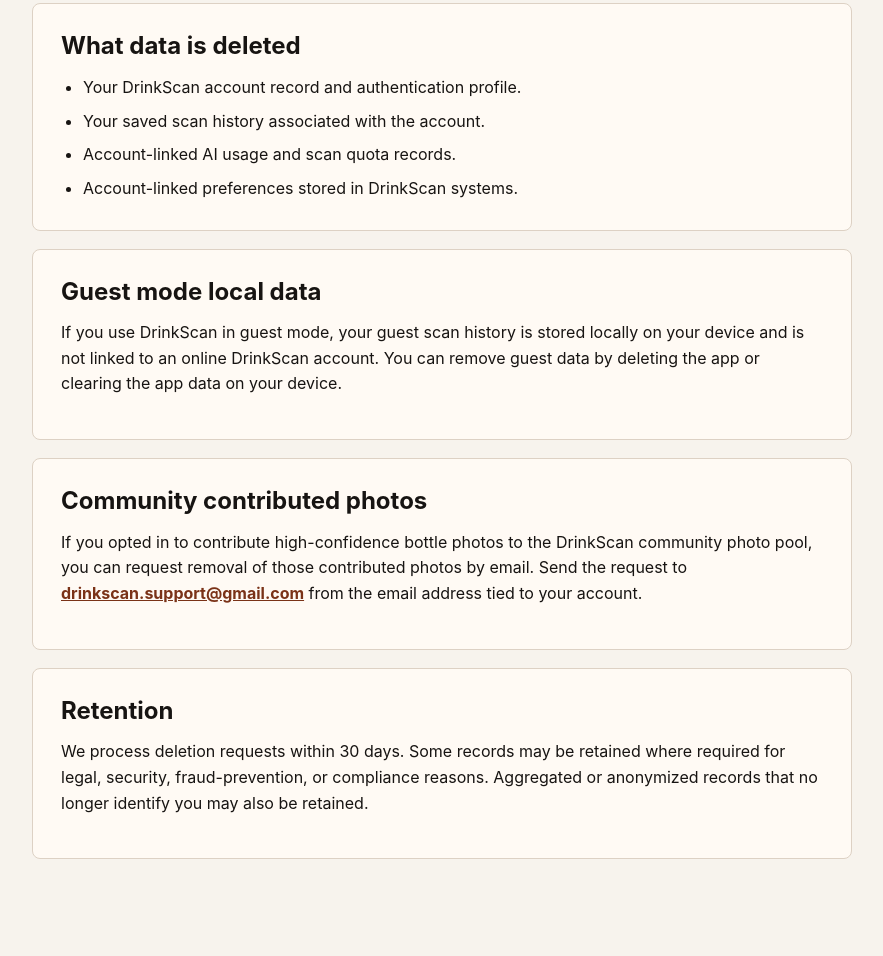
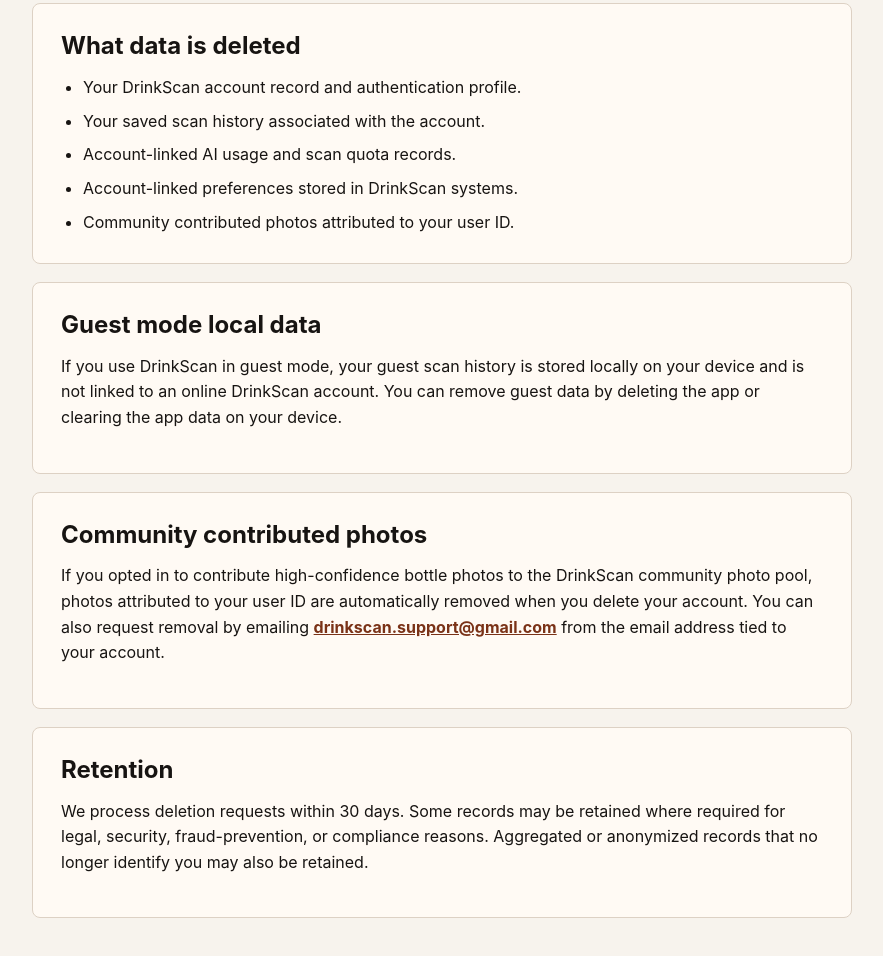
Before and after one commit to drozdoffkoks-spec/drinkscan-support, a plain HTML site: page delete-account/index.html in a window 1280 px wide. Shown: the part 721-1677 px from the top of the page, without its empty margins (198-1081 px from the left). Before the commit the page ends 1654 px from the top, so only its background shows below. Drawn offline with Linux system fonts and the light colour scheme.

Commit message:
docs: clarify account deletion photo cleanup

```diff
--- a/delete-account/index.html
+++ b/delete-account/index.html
@@ -125,6 +125,7 @@
           <li>Your saved scan history associated with the account.</li>
           <li>Account-linked AI usage and scan quota records.</li>
           <li>Account-linked preferences stored in DrinkScan systems.</li>
+          <li>Community contributed photos attributed to your user ID.</li>
         </ul>
       </section>
 
@@ -139,8 +140,10 @@
       <section>
         <h2>Community contributed photos</h2>
         <p>
-          If you opted in to contribute high-confidence bottle photos to the DrinkScan community photo pool, you can request removal of those contributed photos by email.
-          Send the request to <a href="mailto:drinkscan.support@gmail.com">drinkscan.support@gmail.com</a> from the email address tied to your account.
+          If you opted in to contribute high-confidence bottle photos to the DrinkScan community photo pool,
+          photos attributed to your user ID are automatically removed when you delete your account.
+          You can also request removal by emailing <a href="mailto:drinkscan.support@gmail.com">drinkscan.support@gmail.com</a>
+          from the email address tied to your account.
         </p>
       </section>
 
```
Also changed, not shown: privacy/index.html (+2 -1 lines).
